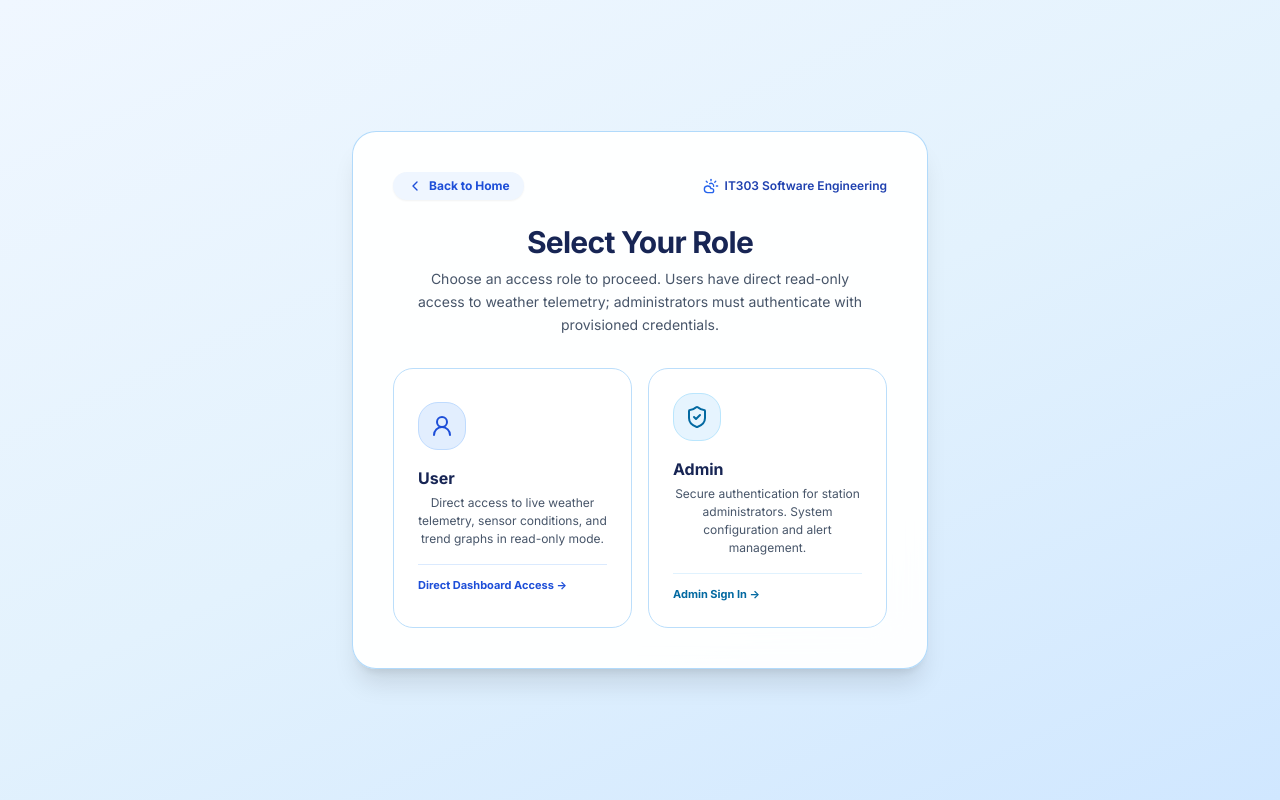
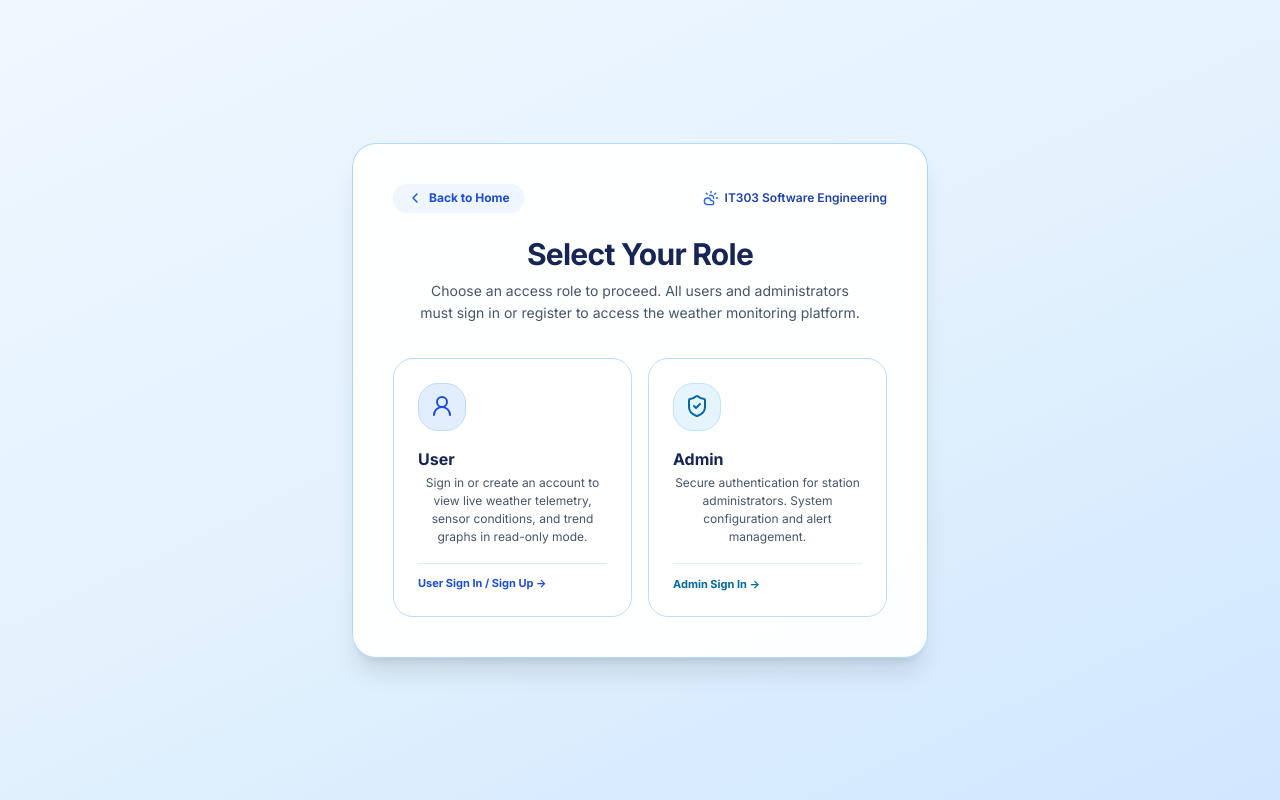
Before and after one commit to bhavyasri-22/IOT-based-weather-monitoring-system, a React (Vite) app in the folder frontend/: page /choose-access in a window 1280 px wide. Built offline with nearby package versions, Linux system fonts and the light colour scheme; no server answers.

Commit message:
updated readme file

```diff
--- a/frontend/src/pages/RoleSelection.jsx
+++ b/frontend/src/pages/RoleSelection.jsx
@@ -38,14 +38,14 @@ export default function RoleSelection() {
           Select Your Role
         </h1>
         <p className="mt-2 text-sm text-slate-600 max-w-md mx-auto leading-relaxed">
-          Choose an access role to proceed. Users have direct read-only access to weather telemetry; administrators must authenticate with provisioned credentials.
+          Choose an access role to proceed. All users and administrators must sign in or register to access the weather monitoring platform.
         </p>
 
         <div className="mt-8 grid gap-4 sm:grid-cols-2 text-left">
-          {/* USER CARD: Directly go to dashboard */}
+          {/* USER CARD: Go to User sign-in / registration */}
           <button
             type="button"
-            onClick={() => navigate('/dashboard')}
+            onClick={() => navigate('/auth?role=user')}
             className="group relative rounded-2xl border p-6 transition-all hover:scale-[1.02] active:scale-[0.99] hover:shadow-lg cursor-pointer bg-white hover:bg-blue-50/80"
             style={{ borderColor: '#BBDEFB' }}
           >
@@ -57,10 +57,10 @@ export default function RoleSelection() {
               <ArrowRight size={16} className="text-blue-500 opacity-0 group-hover:opacity-100 transition-opacity" />
             </h2>
             <p className="mt-1 text-xs text-slate-600 leading-normal">
-              Direct access to live weather telemetry, sensor conditions, and trend graphs in read-only mode.
+              Sign in or create an account to view live weather telemetry, sensor conditions, and trend graphs in read-only mode.
             </p>
             <div className="mt-4 pt-3 border-t border-blue-100 text-[11px] font-bold text-blue-700 flex items-center gap-1">
-              Direct Dashboard Access &rarr;
+              User Sign In / Sign Up &rarr;
             </div>
           </button>
 
```
Also changed, not shown: 2 other files (tests, documents, lock files or other folders).
